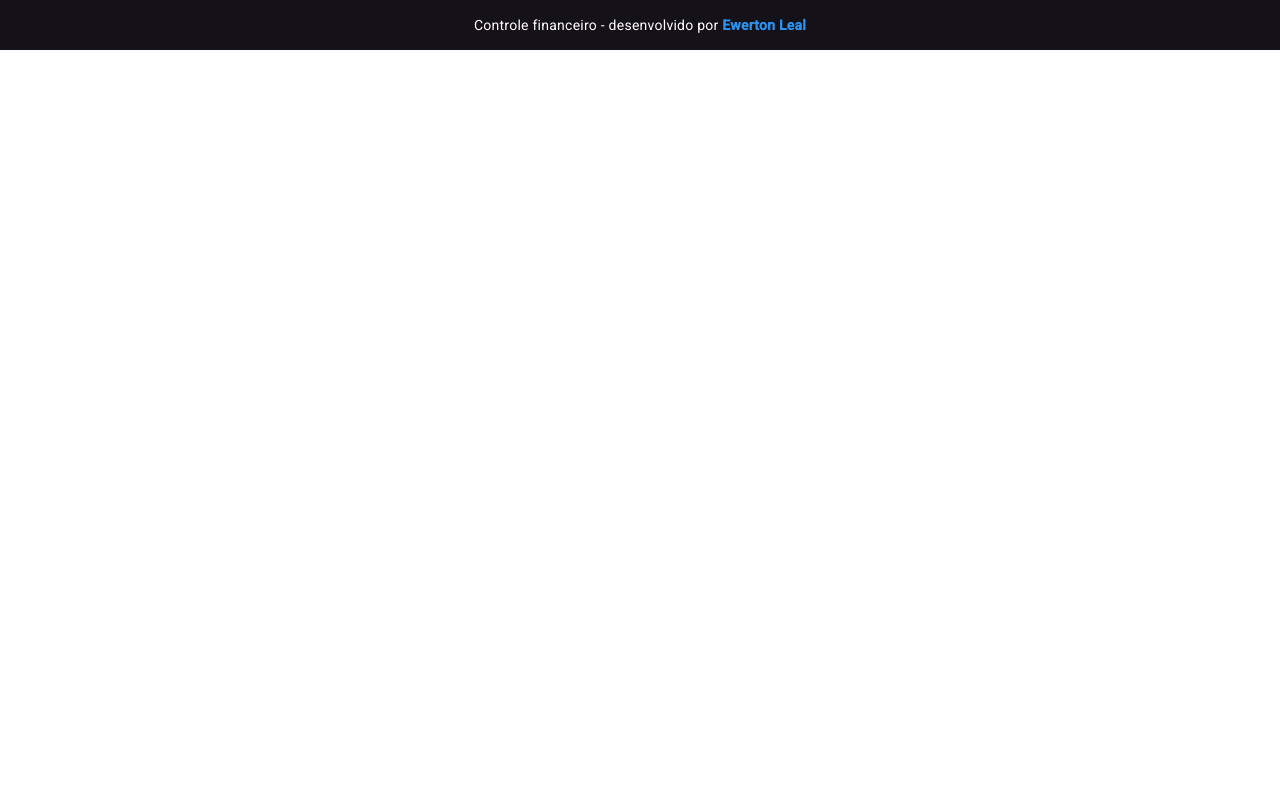
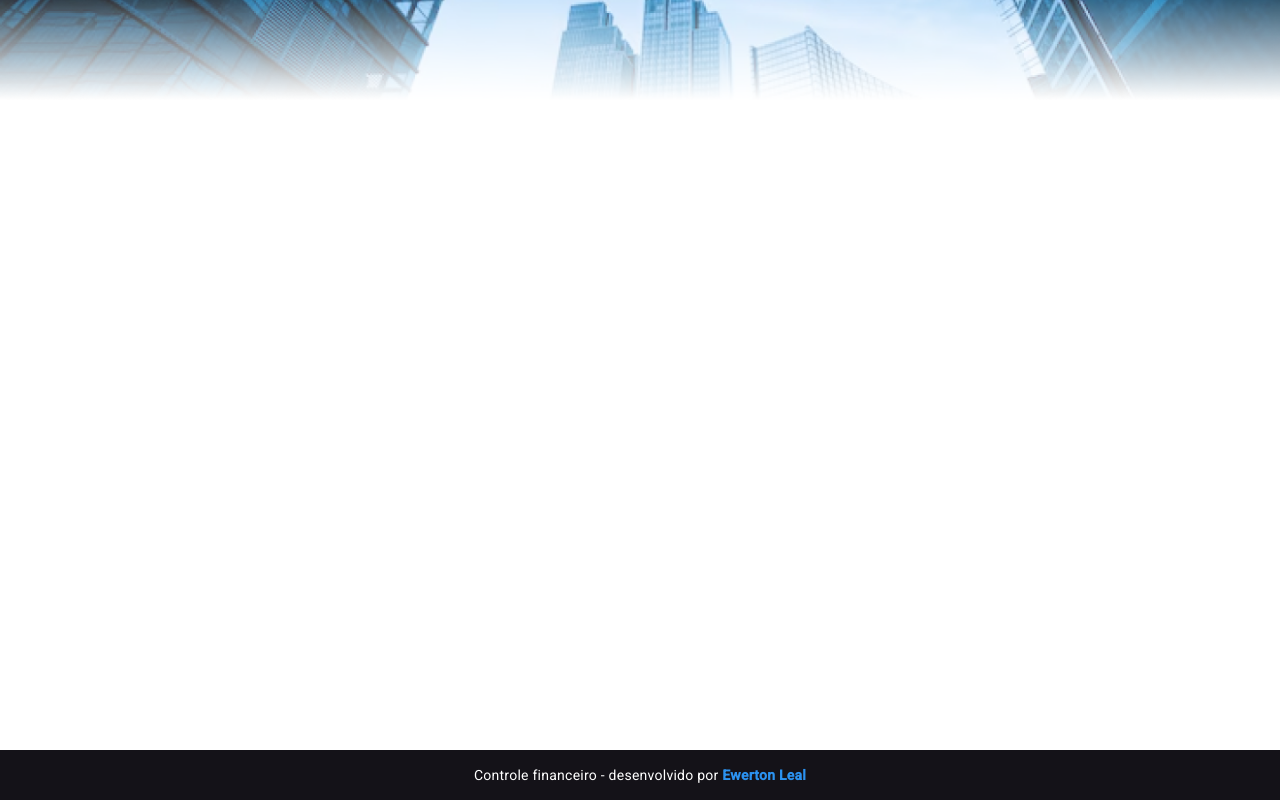
Before and after one commit to EwertonLeal/controle-financeiro, an Angular app: page / in a window 1280 px wide. Built offline with nearby package versions, Linux system fonts and the light colour scheme.

Commit message:
estilização da tag main e chamada do componente login

```diff
--- a/src/app/app.component.html
+++ b/src/app/app.component.html
@@ -1,2 +1,4 @@
-<router-outlet></router-outlet>
+<main>
+    <login></login>
+</main>
 <footer-component></footer-component>
--- a/src/app/app.component.scss
+++ b/src/app/app.component.scss
@@ -0,0 +1,3 @@
+main {
+    height: calc(100vh - 50px);
+}
```
Also changed, not shown: src/app/app.module.ts (+7 -1 lines).
